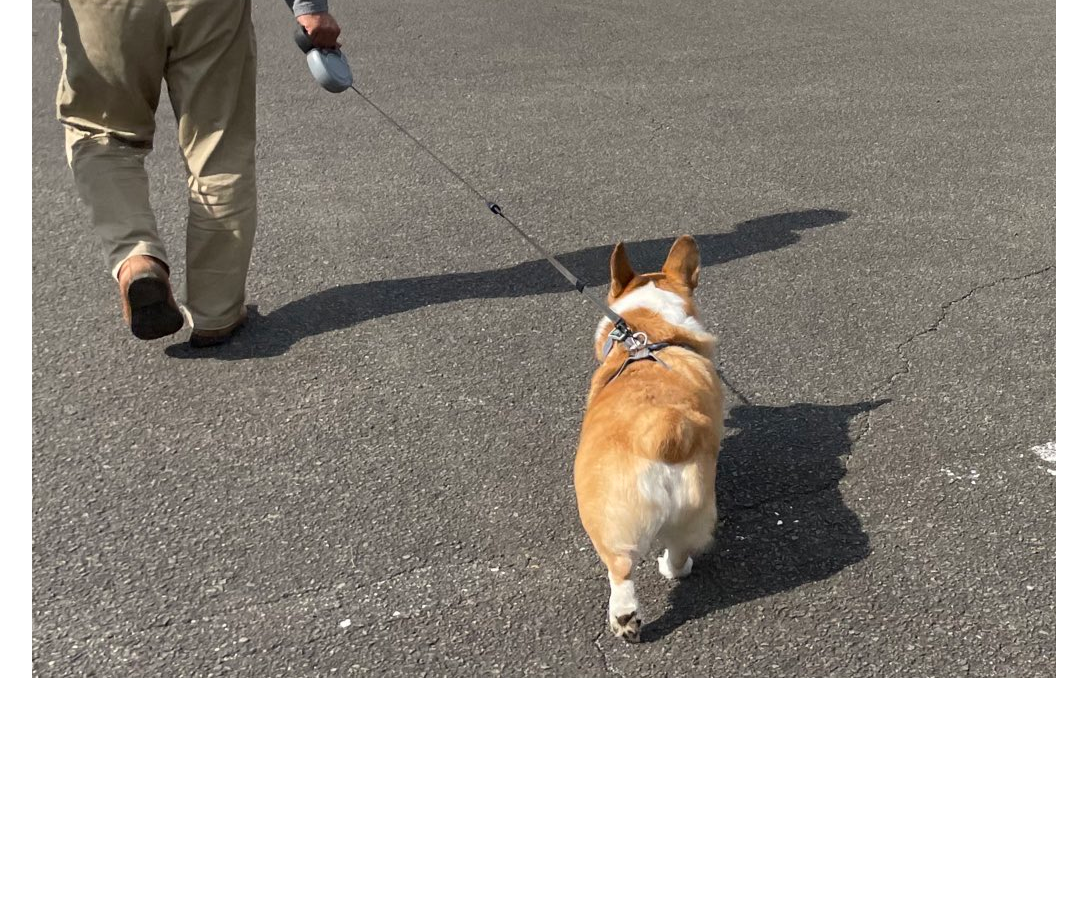
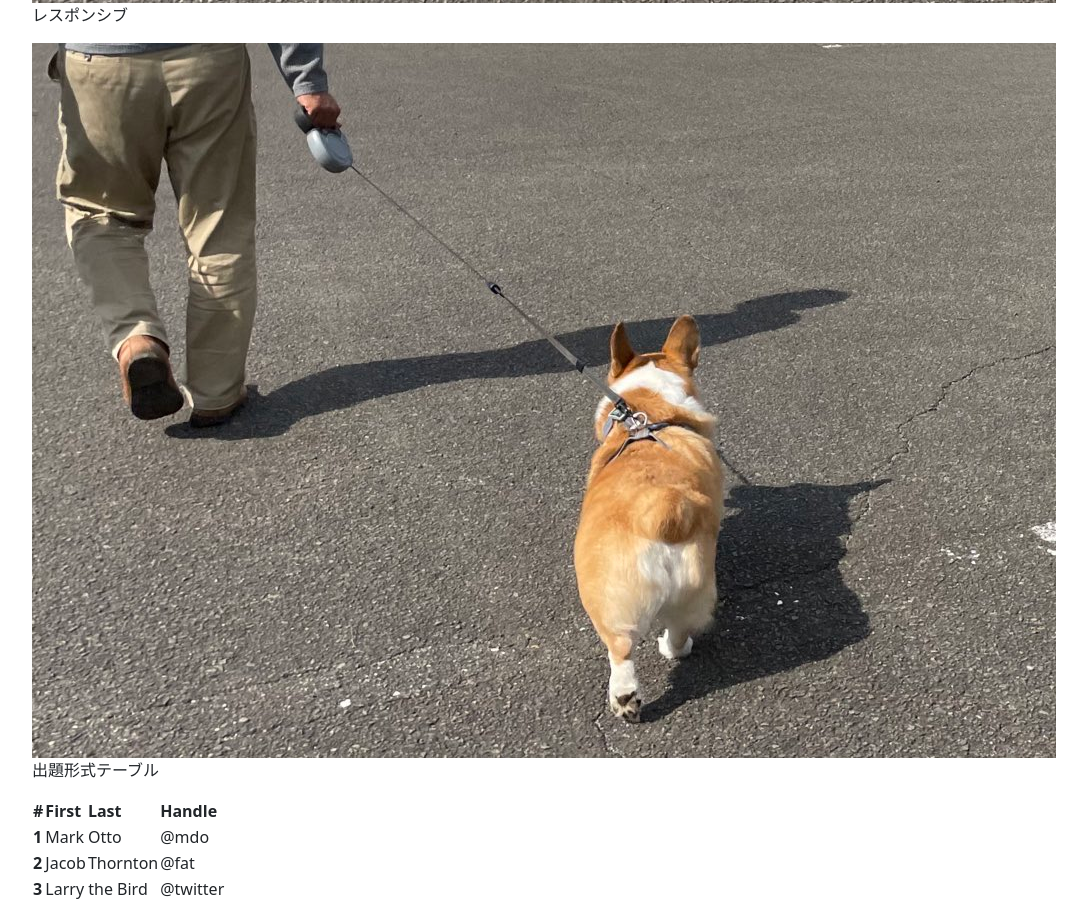
Before and after one commit to orichalcum555/orichalcum555.github.io, a plain HTML site: page responsive.html in a window 1280 px wide. Shown: the part 848-1750 px from the top of the page, without its empty margins (50-1137 px from the left). Before the commit the page ends 1526 px from the top, so only its background shows below. Drawn offline with nearby package versions, Linux system fonts and the light colour scheme.

Commit message:
Add files via upload

```diff
--- a/responsive.html
+++ b/responsive.html
@@ -14,9 +14,52 @@
   <div class="container"> <!-- Content Start -->
     <h1>はじめてのWebページ</h1>
     <p>こんにちは，GDSC Kyutechです．</p>
+    <p>非レスポンシブ</p>
     <img src="./corgi.jpg">
+    <p>レスポンシブ</p>
     <img src="./corgi.jpg" class="img-fluid">
+
+    <p>出題形式テーブル</p>
+
+
+    <table>
+      <thead>
+        <tr>
+          <th scope="col">#</th>
+          <th scope="col">First</th>
+          <th scope="col">Last</th>
+          <th scope="col">Handle</th>
+        </tr>
+      </thead>
+      <tbody>
+        <tr>
+          <th scope="row">1</th>
+          <td>Mark</td>
+          <td>Otto</td>
+          <td>@mdo</td>
+        </tr>
+        <tr>
+          <th scope="row">2</th>
+          <td>Jacob</td>
+          <td>Thornton</td>
+          <td>@fat</td>
+        </tr>
+        <tr>
+          <th scope="row">3</th>
+          <td colspan="2">Larry the Bird</td>
+          <td class="tabl-warning">@twitter</td>
+        </tr>
+      </tbody>
+    </table>
+
   </div> <!-- Content End -->
+
+
+
+
+
+
+
     <script src="https://cdn.jsdelivr.net/npm/bootstrap@5.3.0/dist/js/bootstrap.bundle.min.js"
         integrity="sha384-geWF76RCwLtnZ8qwWowPQNguL3RmwHVBC9FhGdlKrxdiJJigb/j/68SIy3Te4Bkz"
         crossorigin="anonymous"></script> <!-- Bootstrap JS -->
```
